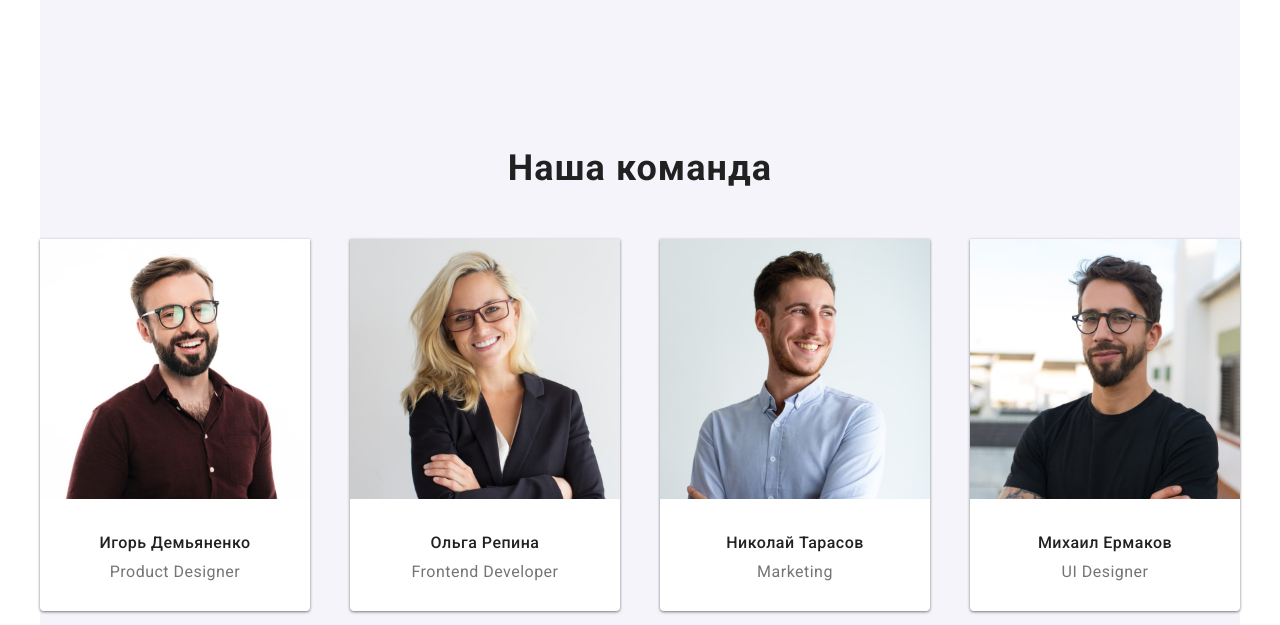
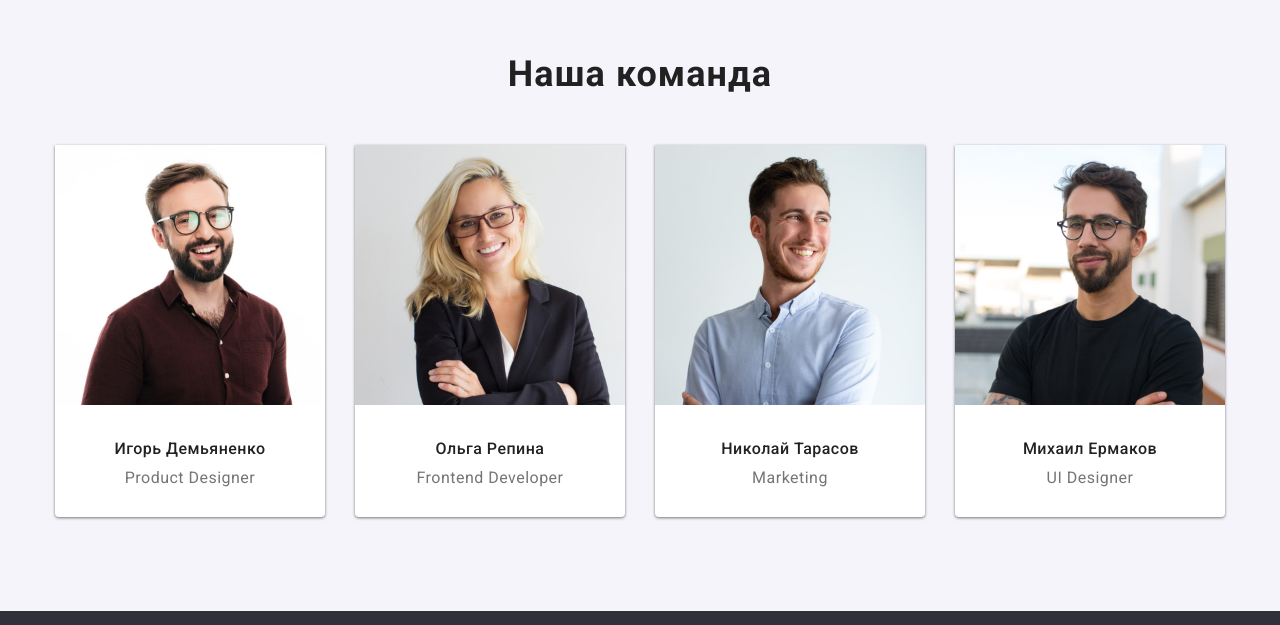
Before and after one commit to TryHungury/goit-markup-hw-03, a plain HTML site: page index.html in a window 1280 px wide. Shown: the part 1495-2120 px from the top of the page. Drawn offline with nearby package versions, Linux system fonts and the light colour scheme.

Commit message:
добавив контейнер для секції our-team

```diff
--- a/css/style.css
+++ b/css/style.css
@@ -287,10 +287,10 @@ main {
 .section-our-team {
     background-color: var(--color-background-third);
 }
-.container-our-team {
+/* .container-our-team {
     width: 1200px;
     margin: 0 auto;
-}
+} */
 .title-name {
     font-weight: 500;
     font-size: 16px;
--- a/index.html
+++ b/index.html
@@ -133,8 +133,8 @@
         </div>
       </section>
       <!-- Наша команда -->
-      <section class="section-our-team container-our-team container-default-padding">
-          <div class="container-our-team container-default-padding">
+      <section class="section-our-team container-default-padding">
+          <div class="container">
             <h2 class="title-main">Наша команда</h2>
           <ul class="flex-box">
             <li class="our-team-box">
```
